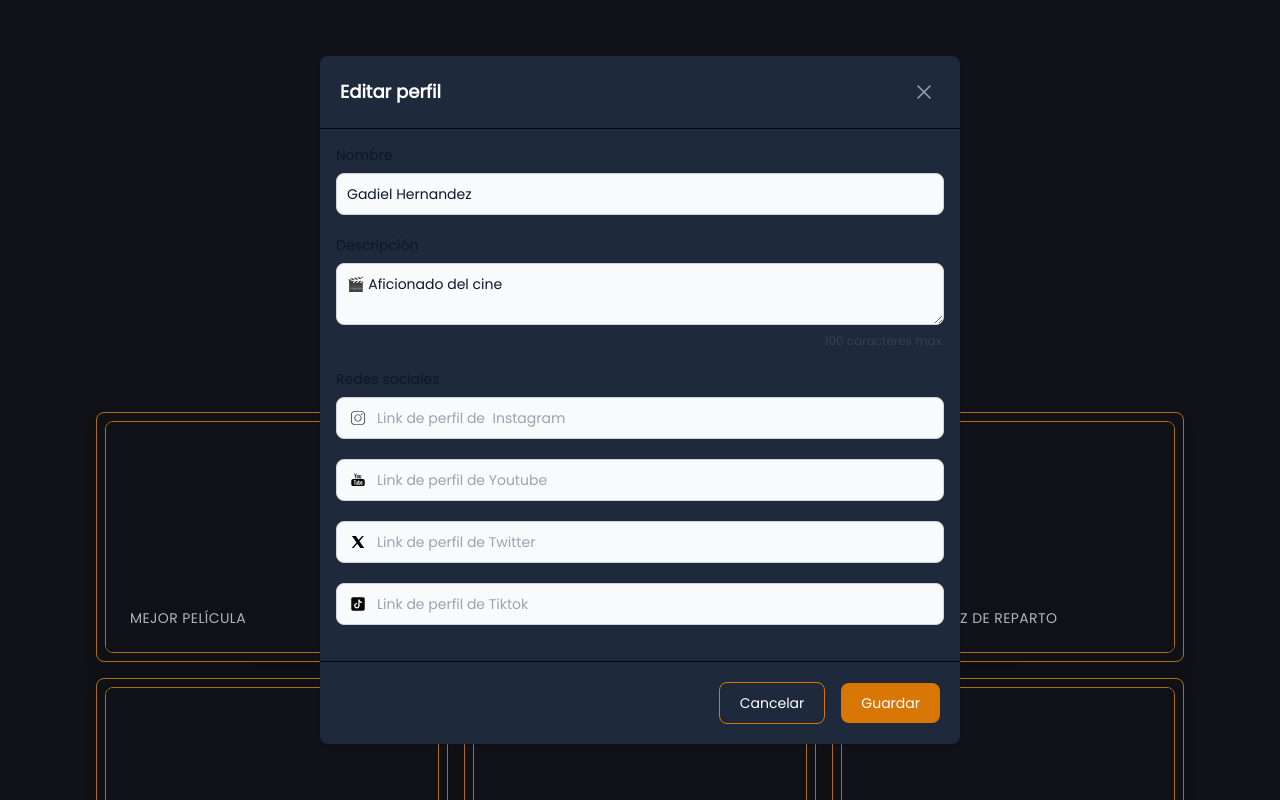
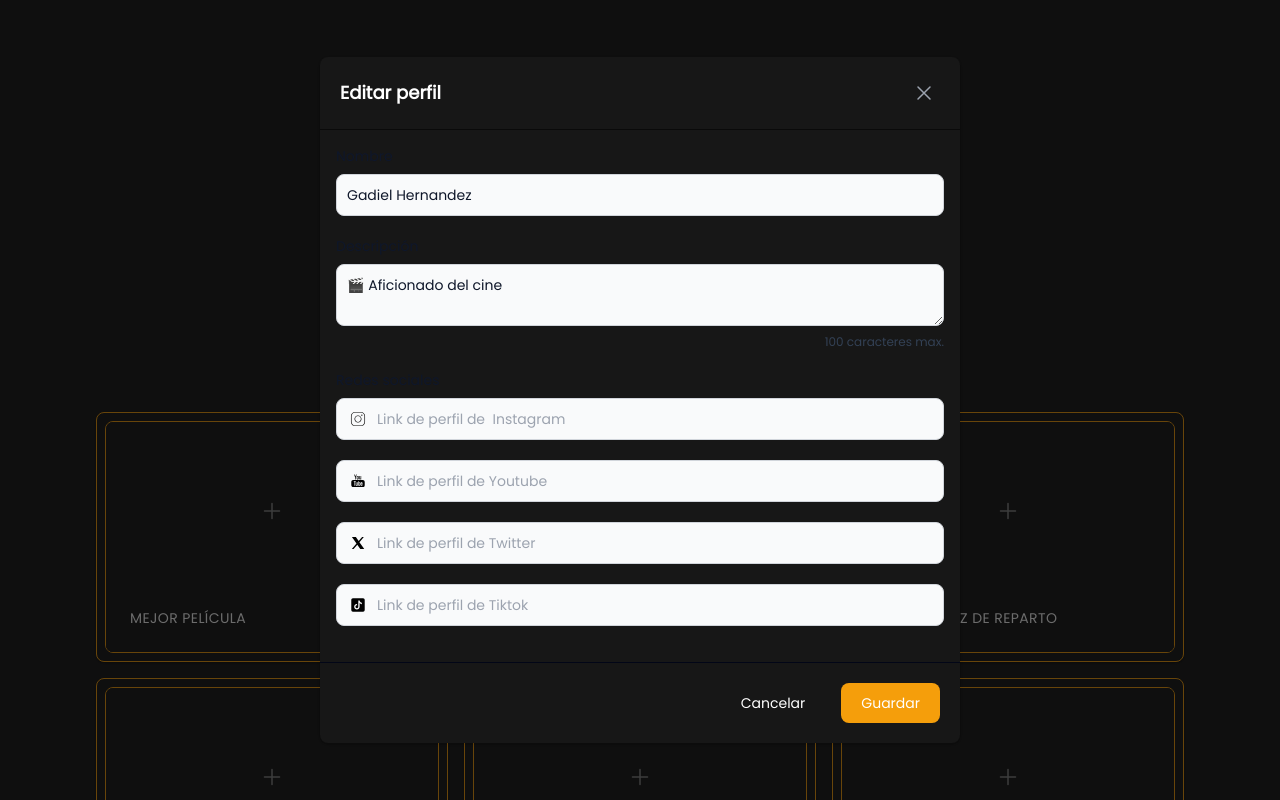
Before and after one commit to GadielHernandez/movie-picker, an Astro site: page / in a window 1280 px wide. Both pictures are taken after a click on the button "Editar". Shown: the top 800 px of the page. Built offline with nearby package versions, Linux system fonts and the light colour scheme; Astro itself is replaced by a stand-in of ours; grey boxes are pictures that could not be loaded.

Commit message:
feat: add plus icon on category

```diff
--- a/src/components/Category.tsx
+++ b/src/components/Category.tsx
@@ -69,7 +69,7 @@ export default function Category({
     return (
         <>
             <article
-                className={`rounded-lg border border-amber-500 shadow-lg overflow-hidden row-span-1 col-span-${width} p-2 h-full group cursor-pointer`}
+                className={`rounded-lg border border-amber-500 shadow-sm shadow-neutral-950 overflow-hidden row-span-1 col-span-${width} p-2 h-full group cursor-pointer`}
                 onClick={() => setOpen(true)}
                 style={{
                     background:
@@ -97,7 +97,20 @@ export default function Category({
                             {category.title}
                         </h1>
                     </div>
-                    <div className="absolute transition-all opacity-0 group-hover:opacity-100 duration-500 top-1/3 left-1/2 transform -translate-x-1/2"></div>
+                    <div className="absolute transition-all opacity-50 group-hover:opacity-100 duration-500 top-1/3 left-1/2 transform -translate-x-1/2">
+                        <svg
+                            xmlns="http://www.w3.org/2000/svg"
+                            viewBox="0 0 24 24"
+                            fill="currentColor"
+                            className="w-6 h-6"
+                        >
+                            <path
+                                fillRule="evenodd"
+                                d="M12 3.75a.75.75 0 0 1 .75.75v6.75h6.75a.75.75 0 0 1 0 1.5h-6.75v6.75a.75.75 0 0 1-1.5 0v-6.75H4.5a.75.75 0 0 1 0-1.5h6.75V4.5a.75.75 0 0 1 .75-.75Z"
+                                clipRule="evenodd"
+                            />
+                        </svg>
+                    </div>
                 </main>
             </article>
 
--- a/src/components/CategoryOptions.tsx
+++ b/src/components/CategoryOptions.tsx
@@ -29,7 +29,7 @@ export default function CategoryOptions({
     }
 
     const unselectedClasses =
-        'border-slate-950 hover:bg-slate-900 text-amber-400'
+        'border-neutral-900 hover:bg-neutral-950 text-amber-400'
     const selectedClasses =
         'bg-amber-500 border-amber-500 hover:bg-amber-600 text-white'
 
@@ -59,7 +59,7 @@ export default function CategoryOptions({
             >
                 {category.nominates.map((nominated) => (
                     <div
-                        className={`flex flex-col items-center text-center border cursor-pointer overflow-hidden rounded-lg ${
+                        className={`flex flex-col items-center text-center border cursor-pointer overflow-hidden rounded-md shadow-stone-950 shadow-lg ${
                             selected === nominated.id
                                 ? selectedClasses
                                 : unselectedClasses
--- a/src/components/core/Button.tsx
+++ b/src/components/core/Button.tsx
@@ -4,29 +4,16 @@ interface Props {
     children: React.ReactNode
     onClick?: () => void
     outline?: boolean
-    black?: boolean
     circle?: boolean
 }
-export default function Button({
-    children,
-    onClick,
-    outline,
-    black,
-    circle,
-}: Props) {
+export default function Button({ children, onClick, outline, circle }: Props) {
     let classes =
-        'block text-white bg-amber-600 hover:bg-amber-700 font-medium rounded-lg px-5 py-2.5 text-sm text-center'
+        'block text-white bg-amber-500 hover:bg-amber-600 font-medium rounded-lg px-5 py-2.5 text-sm text-center'
 
     if (outline)
         classes = classes.replace(
-            'bg-amber-600 hover:bg-amber-700',
-            'bg-slate-800 hover:bg-slate-900 text-amber-600 hover:bg-amber-600 border border-amber-600 '
-        )
-
-    if (black)
-        classes = classes.replace(
-            'bg-cyan-600 hover:bg-cyan-700',
-            'bg-slate-900 text-white hover:bg-white hover:text-slate-900 border hover:border-slate-900'
+            'bg-amber-500 hover:bg-amber-600',
+            'bg-transparent hover:bg-gray-200 text-gray-400 hover:text-gray-900'
         )
 
     if (circle)
--- a/src/components/core/Modal.tsx
+++ b/src/components/core/Modal.tsx
@@ -23,10 +23,10 @@ const Modal = ({
     return (
         <aside
             tabIndex={-1}
-            className="flex overflow-y-auto overflow-x-hidden fixed top-0 right-0 left-0 z-50 justify-center items-center bg-slate-950/30 w-screen h-screen"
+            className="flex overflow-y-auto overflow-x-hidden fixed top-0 right-0 left-0 z-50 justify-center items-center bg-neutral-950/60 w-screen h-screen"
         >
-            <div className="m-auto bg-slate-800 rounded-lg shadow min-h-72 w-10/12 md:w-1/2">
-                <header className="flex items-center justify-between p-4 md:p-5 border-b rounded-t border-slate-950">
+            <div className="m-auto bg-neutral-900 rounded-lg shadow min-h-72 w-10/12 md:w-1/2">
+                <header className="flex items-center justify-between p-4 md:p-5 border-b rounded-t border-neutral-950">
                     <h3 className="text-lg font-semibold text-white">
                         {title}
                     </h3>
--- a/src/data/categories.json
+++ b/src/data/categories.json
@@ -508,39 +508,6 @@
             ]
         },
         {
-            "id": "category-20",
-            "title": "Mejor película internacional",
-            "relevant": true,
-            "type": "MOVIES",
-            "nominates": [
-                {
-                    "id": 1,
-                    "movieid": 937746,
-                    "name": "Io Capitano"
-                },
-                {
-                    "id": 2,
-                    "movieid": 976893,
-                    "name": "Perfect Days"
-                },
-                {
-                    "id": 3,
-                    "movieid": 998022,
-                    "name": "The Teachers’ Lounge"
-                },
-                {
-                    "id": 4,
-                    "movieid": 906126,
-                    "name": "Society of the Snow"
-                },
-                {
-                    "id": 5,
-                    "movieid": 467244,
-                    "name": "The Zone of Interest"
-                }
-            ]
-        },
-        {
             "id": "category-13",
             "title": "Mejor música",
             "relevant": false,
@@ -631,6 +598,39 @@
                     "id": 4,
                     "movieid": 872585,
                     "name": "Oppenheimer"
+                },
+                {
+                    "id": 5,
+                    "movieid": 467244,
+                    "name": "The Zone of Interest"
+                }
+            ]
+        },
+        {
+            "id": "category-20",
+            "title": "Mejor película internacional",
+            "relevant": true,
+            "type": "MOVIES",
+            "nominates": [
+                {
+                    "id": 1,
+                    "movieid": 937746,
+                    "name": "Io Capitano"
+                },
+                {
+                    "id": 2,
+                    "movieid": 976893,
+                    "name": "Perfect Days"
+                },
+                {
+                    "id": 3,
+                    "movieid": 998022,
+                    "name": "The Teachers’ Lounge"
+                },
+                {
+                    "id": 4,
+                    "movieid": 906126,
+                    "name": "Society of the Snow"
                 },
                 {
                     "id": 5,
```
